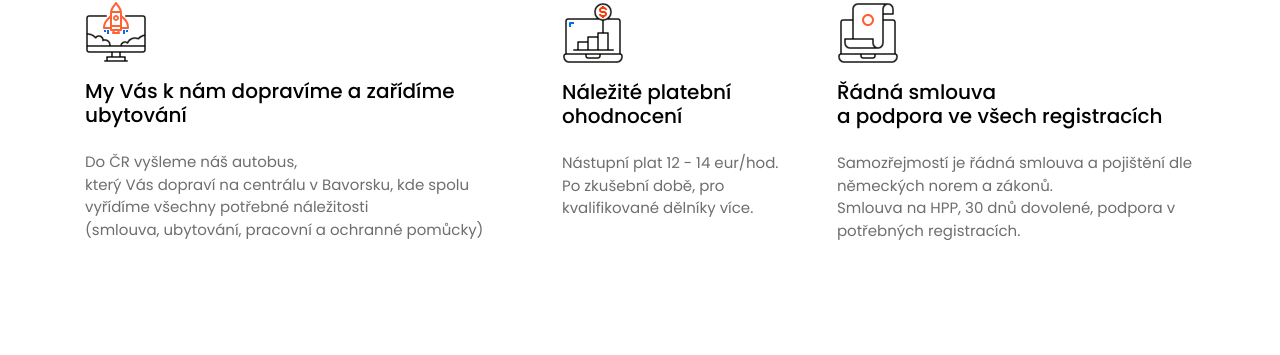
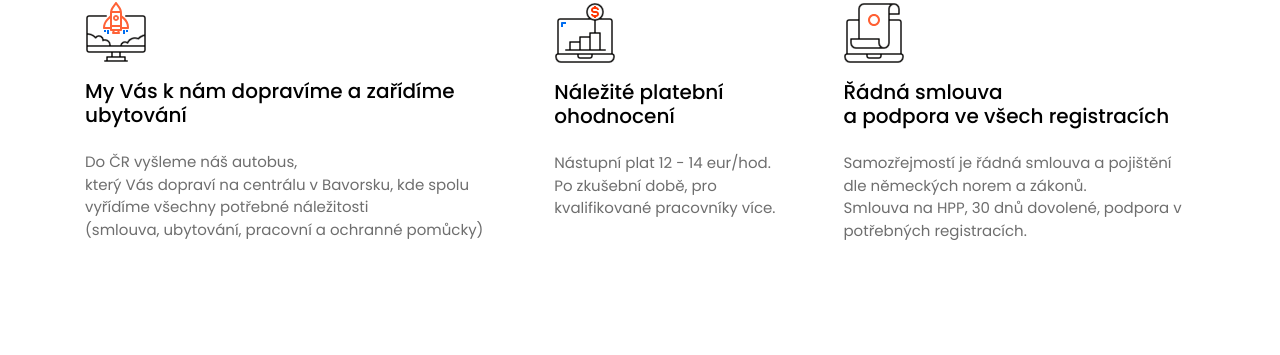
Before and after one commit to VisionSoftSro/pracevde.github.io, a website: page index.html in a window 1280 px wide. Shown: the part 1028-1383 px from the top of the page. Drawn offline with Linux system fonts and the light colour scheme.

Commit message:
Update index.html

```diff
--- a/index.html
+++ b/index.html
@@ -90,7 +90,7 @@
                     <div class="features-width">
                         <img src="images/Group7.svg" alt="" class="img-icons">
                         <h5 class="py-3">Náležité platební ohodnocení</h5>
-                        <p class="text-muted">Nástupní plat 12 - 14 eur/hod. <br/>Po zkušební době, pro kvalifikované dělníky více.</p>
+                        <p class="text-muted">Nástupní plat 12 - 14 eur/hod. <br/>Po zkušební době, pro kvalifikované pracovníky více.</p>
                         <!--              <a href="#"><p class="readmore-link">Readmore</p></a>-->
                     </div>
                 </div>
```
